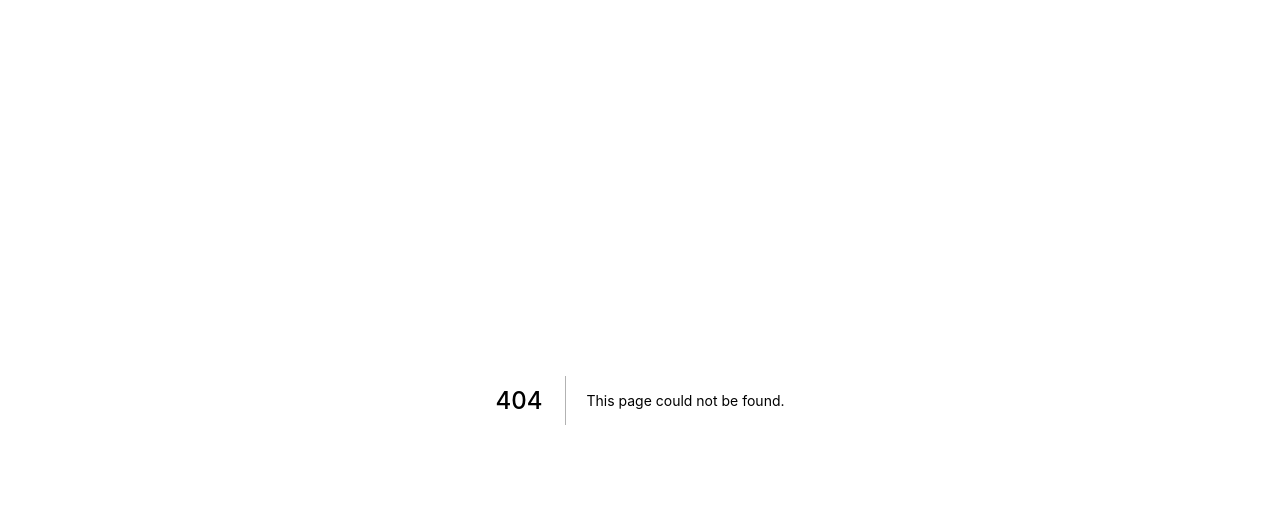
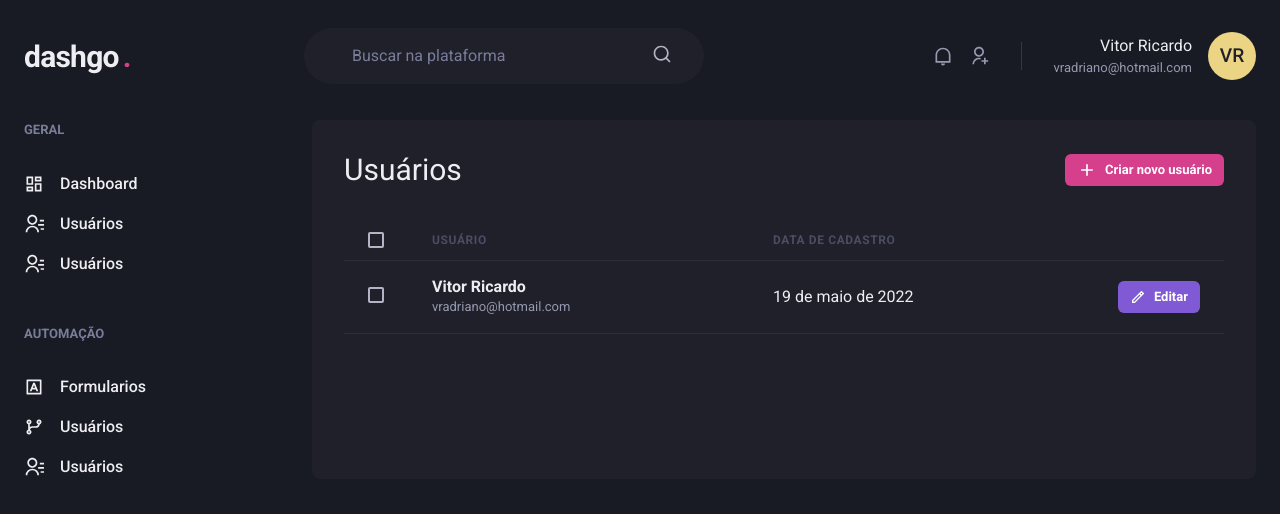
Before and after one commit to vradriano/dashgo, a Next.js app: page /users in a window 1280 px wide. Before the commit this address had no page. Shown: the top 514 px of the page. Built offline with nearby package versions, Linux system fonts and the light colour scheme.

Commit message:
Userslist page

```diff
--- /dev/null
+++ b/src/pages/users/index.tsx
@@ -0,0 +1,72 @@
+import Header from '../../components/Header'
+import Sidebar from '../../components/Sidebar'
+import { Box, Button, Checkbox, Flex, Heading, Icon, Table, Tbody, Td, Text, Th, Thead, Tr } from '@chakra-ui/react'
+import { RiAddLine, RiPencilLine } from "react-icons/ri"
+
+export default function UserList() {
+  return (
+    <Box>
+      <Header />
+
+      <Flex w="100%" my="6" maxWidth={1480} mx="auto" px="6" >
+        <Sidebar />
+
+        <Box flex="1" borderRadius={8} bg="gray.800" p="8">
+          <Flex mb="8" justify="space-between" align="center" >
+            <Heading size="lg" fontWeight="normal"> Usuários </Heading>
+
+            <Button
+              as="a"
+              size="sm"
+              fontSize="small"
+              colorScheme="pink"
+              leftIcon={<Icon as={RiAddLine} fontSize="20" />}
+            >
+              Criar novo usuário
+            </Button>
+          </Flex>
+
+          <Table colorScheme="whiteAlpha">
+            <Thead>
+              <Tr>
+                <Th px="6" color="gray.300" width="8">
+                  <Checkbox colorScheme="pink" />
+                </Th>
+                <Th>Usuário</Th>
+                <Th>Data de cadastro</Th>
+                <Th width="8"></Th>
+              </Tr>
+            </Thead>
+            <Tbody>
+              <Tr>
+                <Td px="6">
+                  <Checkbox colorScheme="pink" />
+                </Td>
+                <Td>
+                  <Box>
+                    <Text fontWeight="bold" >Vitor Ricardo</Text>
+                    <Text fontSize="small" color="gray.300" >vradriano@hotmail.com</Text>
+                  </Box>
+                </Td>
+                <Td>19 de maio de 2022</Td>
+                <Td>
+                  <Button
+                    as="a"
+                    size="sm"
+                    fontSize="small"
+                    colorScheme="purple"
+                    leftIcon={<Icon as={RiPencilLine} fontSize="16" />}
+                  >
+                    Editar
+                  </Button>
+                </Td>
+              </Tr>
+            </Tbody>
+          </Table>
+        </Box>
+
+
+      </Flex>
+    </Box>
+  )
+}
```
